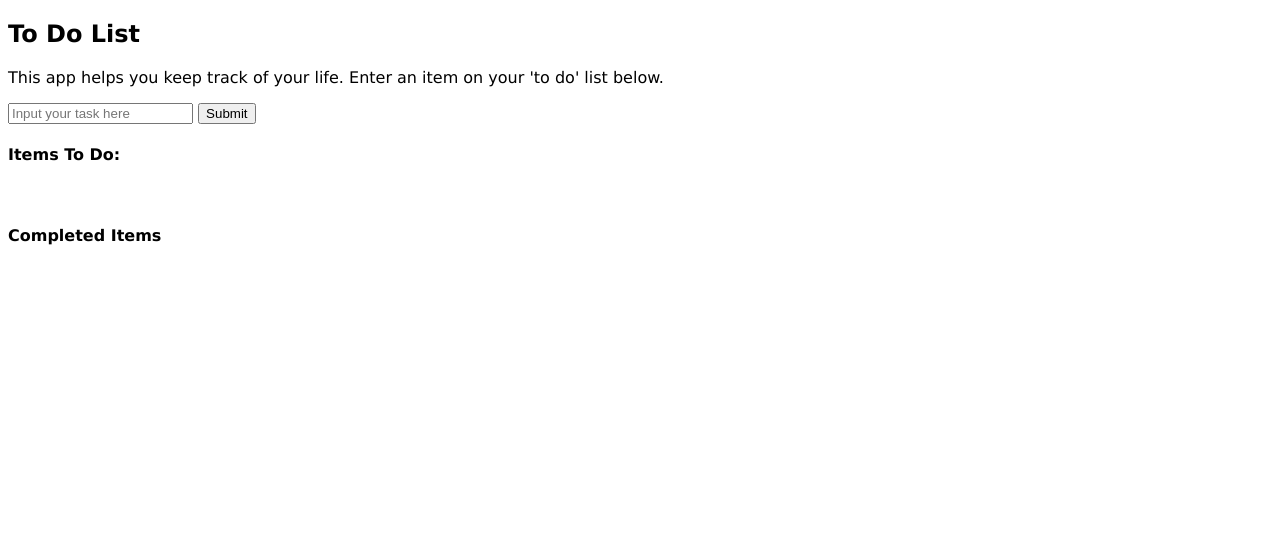
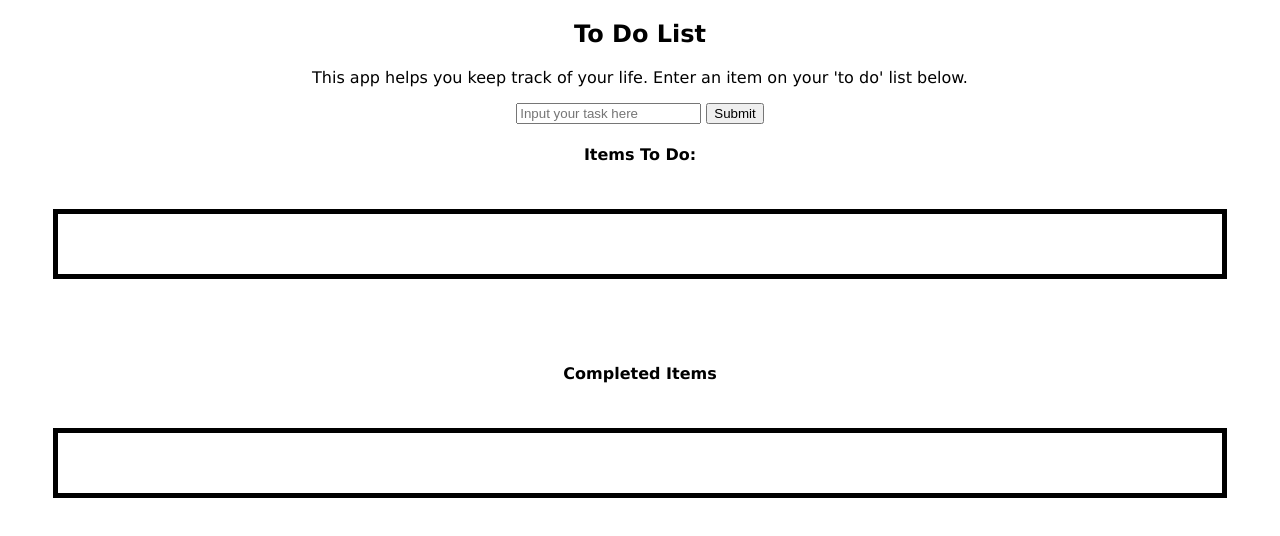
Before and after one commit to ludstuen90/toDoList, a website: page views/index.html in a window 1280 px wide. Drawn offline with Linux system fonts and the light colour scheme; files that its build step writes are made by us from their sources; no server answers; files whose address does not match are found by name.

Commit message:
stopping point

```diff
--- a/public/assets/sheetrock.css
+++ b/public/assets/sheetrock.css
@@ -1,7 +1,23 @@
 body {
   font-family: Verdana, Geneva, sans-serif;
+  text-align:center;
 }
+#list{
+  border: 5px solid;
+  margin:45px;
+  padding:30px;
+}
+
 
 #completed{
   text-decoration:line-through;
+  border: 5px solid;
+  margin:45px;
+  padding:30px;
+
+
 }
+
+#completed p{
+  background-color:orange;
+}
```
